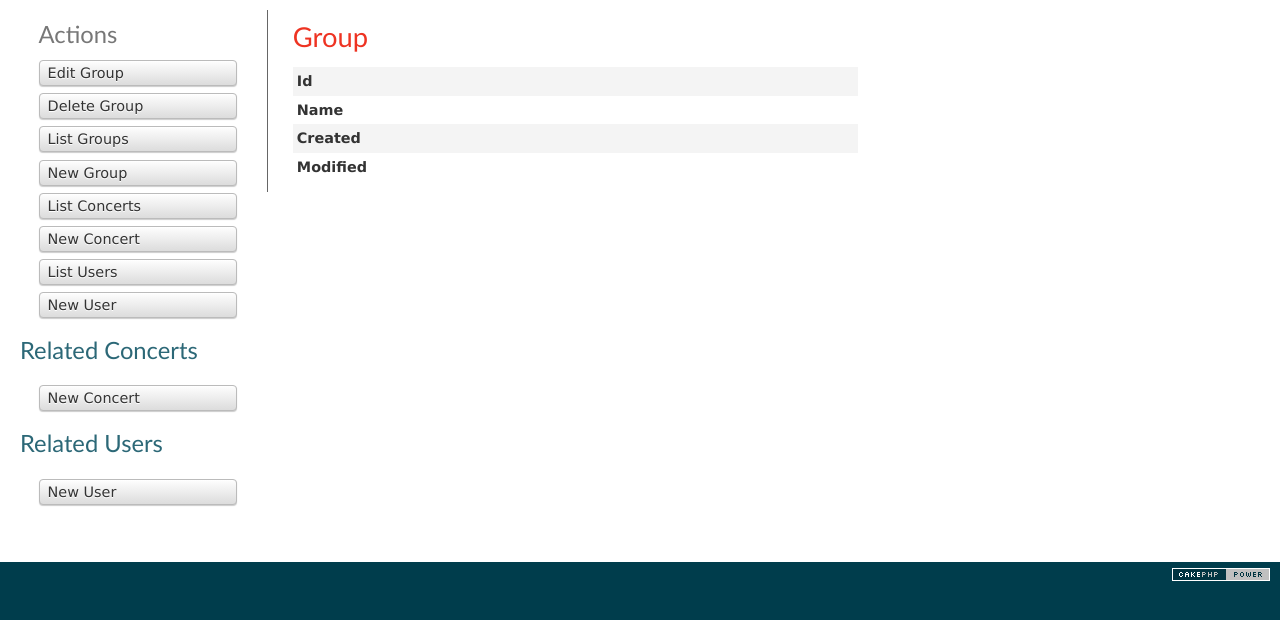
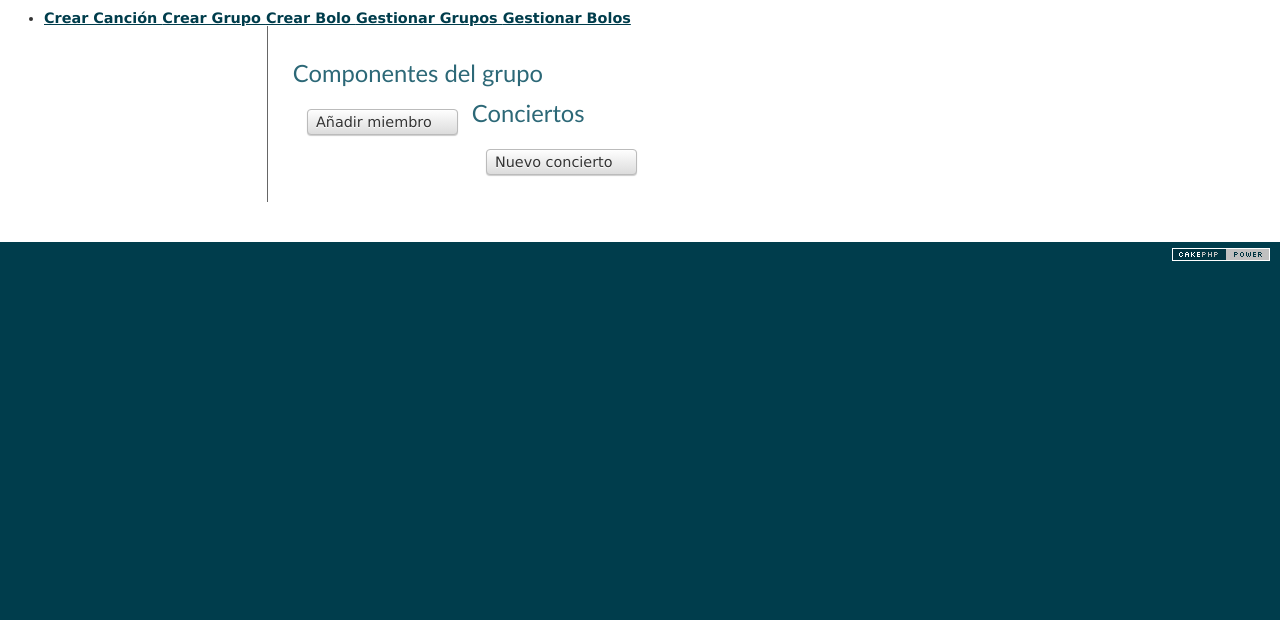
Before and after one commit to deldan/songschords, a CakePHP app: the page made by app/View/Groups/view.ctp in a window 1280 px wide. Shown: the part 47-667 px from the top of the page. Run offline with PHP 8.4 and a stand-in for CakePHP, Linux system fonts and the light colour scheme; the template is opened without the code that fills it, so the values that code supplies are empty; some libraries are stand-ins or nearby versions.

Commit message:
Gestion de grupos completilla

```diff
--- a/app/Controller/GroupsController.php
+++ b/app/Controller/GroupsController.php
@@ -65,10 +65,13 @@ public $uses = array('Group','UsersGroup');
  * @return void
  */
 	public function view($id = null) {
+		$this->set('groups', $this->paginate());
+
 		$this->Group->id = $id;
 		if (!$this->Group->exists()) {
 			throw new NotFoundException(__('Invalid group'));
 		}
+		$this->Group->recursive = 1;
 		$this->set('group', $this->Group->read(null, $id));
 	}
 
--- a/app/Controller/SongsController.php
+++ b/app/Controller/SongsController.php
@@ -7,7 +7,10 @@ App::uses('AppController', 'Controller');
  */
 class SongsController extends AppController {
 
-
+	public function readSong(){
+		echo "hola";
+		$archivo = file("archivo.txt"); $lineas = count($archivo); for($i=0; $i < $lineas; $i++){ echo $archivo[$i]; }
+	}
 /**
  * index method
  *
--- a/app/Model/Group.php
+++ b/app/Model/Group.php
@@ -122,5 +122,4 @@ class Group extends AppModel {
 		return $results;
 
 	}
-
 }
--- a/app/View/Artists/view.ctp
+++ b/app/View/Artists/view.ctp
@@ -28,9 +28,9 @@
 			<tr>
 				<td><?php echo $song['title'];?></td>
 				<td class="actions">
-					<i class="icon-eye-open"></i><?php echo $this->Html->link(__('View'), array('controller' => 'songs', 'action' => 'view', $song['id'])); ?>
-					<i class="icon-edit"></i><?php echo $this->Html->link(__('Edit'), array('controller' => 'songs', 'action' => 'edit', $song['id'])); ?>
-					<i class="icon-remove"></i><?php echo $this->Form->postLink(__('Delete'), array('controller' => 'songs', 'action' => 'delete', $song['id']), null, __('Are you sure you want to delete # %s?', $song['id'])); ?>
+					<i class="icon-eye-open"></i><?php echo $this->Html->link(__('Ver'), array('controller' => 'songs', 'action' => 'view', $song['id'])); ?>
+					<i class="icon-edit"></i><?php echo $this->Html->link(__('Editar'), array('controller' => 'songs', 'action' => 'edit', $song['id'])); ?>
+					<i class="icon-remove"></i><?php echo $this->Form->postLink(__('Borrar'), array('controller' => 'songs', 'action' => 'delete', $song['id']), null, __('¿Estás seguro de que quieres borrar %s?', $song['title'])); ?>
 				</td>
 			</tr>
 		<?php endforeach; ?>
--- a/app/View/Concerts/view.ctp
+++ b/app/View/Concerts/view.ctp
@@ -72,9 +72,9 @@
 			<td><?php echo $song['created'];?></td>
 			<td><?php echo $song['modified'];?></td>
 			<td class="actions">
-				<?php echo $this->Html->link(__('View'), array('controller' => 'songs', 'action' => 'view', $song['id'])); ?>
-				<?php echo $this->Html->link(__('Edit'), array('controller' => 'songs', 'action' => 'edit', $song['id'])); ?>
-				<?php echo $this->Form->postLink(__('Delete'), array('controller' => 'songs', 'action' => 'delete', $song['id']), null, __('Are you sure you want to delete # %s?', $song['id'])); ?>
+				<?php echo $this->Html->link(__('Ver'), array('controller' => 'songs', 'action' => 'view', $song['id'])); ?>
+				<?php echo $this->Html->link(__('Editar'), array('controller' => 'songs', 'action' => 'edit', $song['id'])); ?>
+				<?php echo $this->Form->postLink(__('Borrar'), array('controller' => 'songs', 'action' => 'delete', $song['id']), null, __('¿Estás seguro de que quieres borrar # %s?', $song['id'])); ?>
 			</td>
 		</tr>
 	<?php endforeach; ?>
--- a/app/View/Groups/view.ctp
+++ b/app/View/Groups/view.ctp
@@ -1,43 +1,49 @@
-<div class="groups view">
-<h2><?php  echo __('Group');?></h2>
-	<dl>
-		<dt><?php echo __('Id'); ?></dt>
-		<dd>
-			<?php echo h($group['Group']['id']); ?>
-			&nbsp;
-		</dd>
-		<dt><?php echo __('Name'); ?></dt>
-		<dd>
-			<?php echo h($group['Group']['name']); ?>
-			&nbsp;
-		</dd>
-		<dt><?php echo __('Created'); ?></dt>
-		<dd>
-			<?php echo h($group['Group']['created']); ?>
-			&nbsp;
-		</dd>
-		<dt><?php echo __('Modified'); ?></dt>
-		<dd>
-			<?php echo h($group['Group']['modified']); ?>
-			&nbsp;
-		</dd>
-	</dl>
-</div>
+<? $this->start('topbar') ?>
+  <?= $this->element('user_top', array('name' => $currentUser)) ?>
+<? $this->end() ?>
+
+<? $this->start('sidebar') ?>
+  <?= $this->element('user_bar') ?>
+<? $this->end() ?>
+
+
+<div class="groups view form well span8">
+
+	<h1><?php echo h($group['Group']['name']); ?></h1>
+	<br>
+	<h3><?php echo __('Componentes del grupo');?></h3>
+	<?php if (!empty($group['User'])):?>
+	<table class="table table-condensed">
+	<tr>
+		<th><?php echo __('Email'); ?></th>
+		<th><?php echo __('Nombre de usuario'); ?></th>
+		<th><?php echo __('Creado'); ?></th>
+		<th class="actions"><?php echo __('Acciones');?></th>
+	</tr>
+	<?php
+		$i = 0;
+		foreach ($group['User'] as $user): ?>
+		<tr>
+			<td><?php echo $user['email'];?></td>
+			<td><?php echo $user['username'];?></td>
+			<td><?php echo $user['created'];?></td>
+			<td class="actions">
+				<?php echo $this->Html->link(__('View'), array('controller' => 'users', 'action' => 'view', $user['id'])); ?>
+			</td>
+		</tr>
+	<?php endforeach; ?>
+	</table>
+	<?php endif; ?>
+
 	<div class="actions">
-	<h3><?php echo __('Actions'); ?></h3>
 		<ul>
-		<li><?php echo $this->Html->link(__('Edit Group'), array('action' => 'edit', $group['Group']['id'])); ?> </li>
-		<li><?php echo $this->Form->postLink(__('Delete Group'), array('action' => 'delete', $group['Group']['id']), null, __('Are you sure you want to delete # %s?', $group['Group']['id'])); ?> </li>
-		<li><?php echo $this->Html->link(__('List Groups'), array('action' => 'index')); ?> </li>
-		<li><?php echo $this->Html->link(__('New Group'), array('action' => 'add')); ?> </li>
-		<li><?php echo $this->Html->link(__('List Concerts'), array('controller' => 'concerts', 'action' => 'index')); ?> </li>
-		<li><?php echo $this->Html->link(__('New Concert'), array('controller' => 'concerts', 'action' => 'add')); ?> </li>
-		<li><?php echo $this->Html->link(__('List Users'), array('controller' => 'users', 'action' => 'index')); ?> </li>
-		<li><?php echo $this->Html->link(__('New User'), array('controller' => 'users', 'action' => 'add')); ?> </li>
+			<li>
+    			<a href="<?= $this->Html->url("/");?>groups/searchUser/<?php echo $group['Group']['id'] ?>"> Añadir miembro</a>
+    		</li>
 		</ul>
 	</div>
-<div class="related">
-	<h3><?php echo __('Related Concerts');?></h3>
+
+		<h3><?php echo __('Conciertos');?></h3>
 		<?php if (!empty($group['Concert'])):?>
 		<table cellpadding = "0" cellspacing = "0">
 		<tr>
@@ -71,46 +77,7 @@
 
 	<div class="actions">
 		<ul>
-			<li><?php echo $this->Html->link(__('New Concert'), array('controller' => 'concerts', 'action' => 'add'));?> </li>
+			<li><?php echo $this->Html->link(__('Nuevo concierto'), array('controller' => 'concerts', 'action' => 'createConcert'));?> </li>
 		</ul>
 	</div>
 </div>
-<div class="related">
-	<h3><?php echo __('Related Users');?></h3>
-	<?php if (!empty($group['User'])):?>
-	<table cellpadding = "0" cellspacing = "0">
-	<tr>
-		<th><?php echo __('Id'); ?></th>
-		<th><?php echo __('Email'); ?></th>
-		<th><?php echo __('Username'); ?></th>
-		<th><?php echo __('Password'); ?></th>
-		<th><?php echo __('Created'); ?></th>
-		<th><?php echo __('Modified'); ?></th>
-		<th class="actions"><?php echo __('Actions');?></th>
-	</tr>
-	<?php
-		$i = 0;
-		foreach ($group['User'] as $user): ?>
-		<tr>
-			<td><?php echo $user['id'];?></td>
-			<td><?php echo $user['email'];?></td>
-			<td><?php echo $user['username'];?></td>
-			<td><?php echo $user['password'];?></td>
-			<td><?php echo $user['created'];?></td>
-			<td><?php echo $user['modified'];?></td>
-			<td class="actions">
-				<?php echo $this->Html->link(__('View'), array('controller' => 'users', 'action' => 'view', $user['id'])); ?>
-				<?php echo $this->Html->link(__('Edit'), array('controller' => 'users', 'action' => 'edit', $user['id'])); ?>
-				<?php echo $this->Form->postLink(__('Delete'), array('controller' => 'users', 'action' => 'delete', $user['id']), null, __('Are you sure you want to delete # %s?', $user['id'])); ?>
-			</td>
-		</tr>
-	<?php endforeach; ?>
-	</table>
-<?php endif; ?>
-
-	<div class="actions">
-		<ul>
-			<li><?php echo $this->Html->link(__('New User'), array('controller' => 'users', 'action' => 'add'));?> </li>
-		</ul>
-	</div>
-</div>
--- a/app/View/Users/profile.ctp
+++ b/app/View/Users/profile.ctp
@@ -16,8 +16,8 @@
 	    <tr>
 	      <th>#</th>
 	      <th>Título</th>
-	      <th>Artísta</th>
-	      <th>Fecha de súbida</th>
+	      <th>Artista</th>
+	      <th>Fecha de subida</th>
 	    </tr>
 	  </thead>
 		<?php foreach ($songs as $song): ?>
```
Also changed, not shown: app/View/Users/view.ctp (+6 -6 lines). Lines whose indentation alone changed are shown as unchanged.
